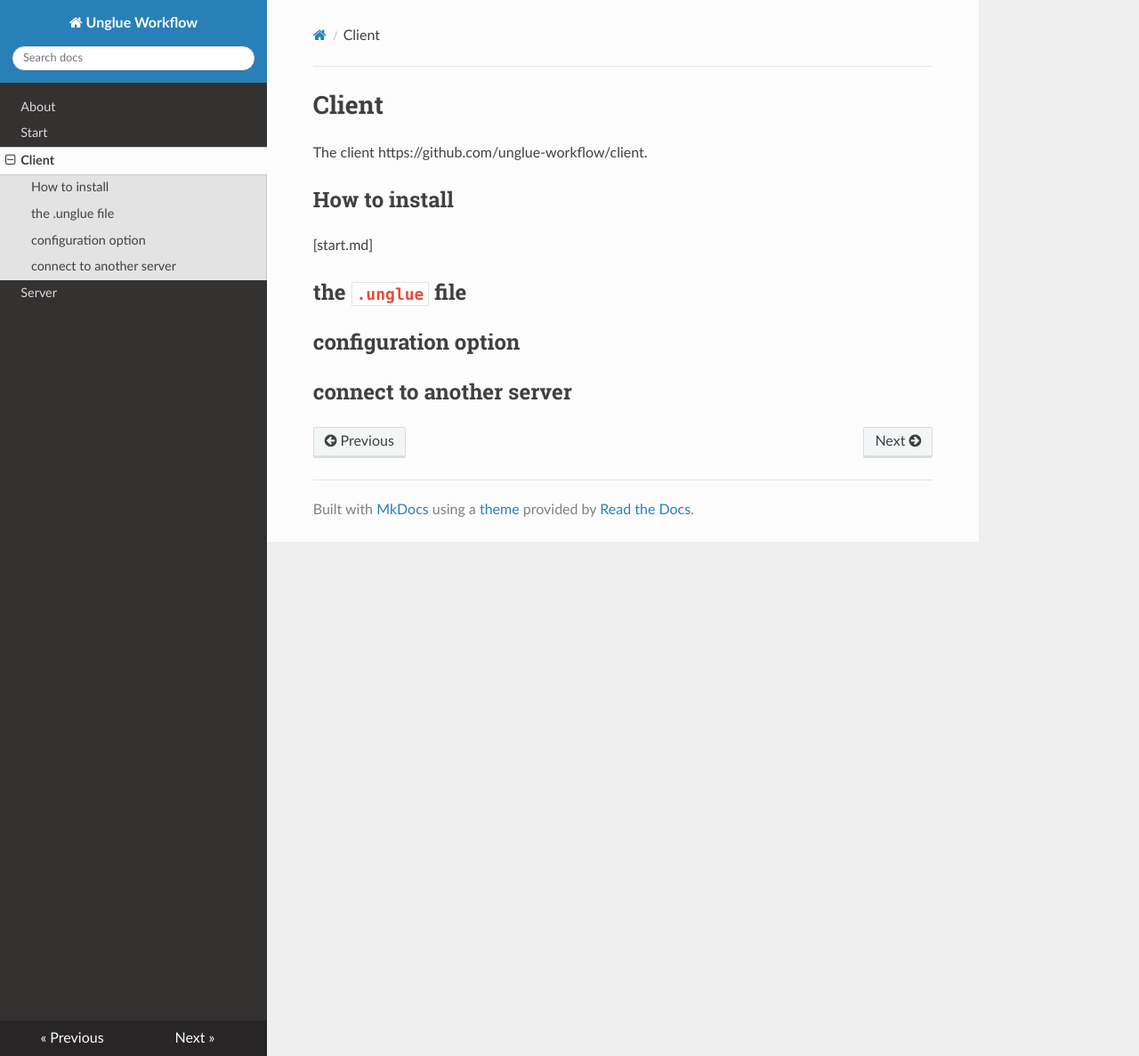
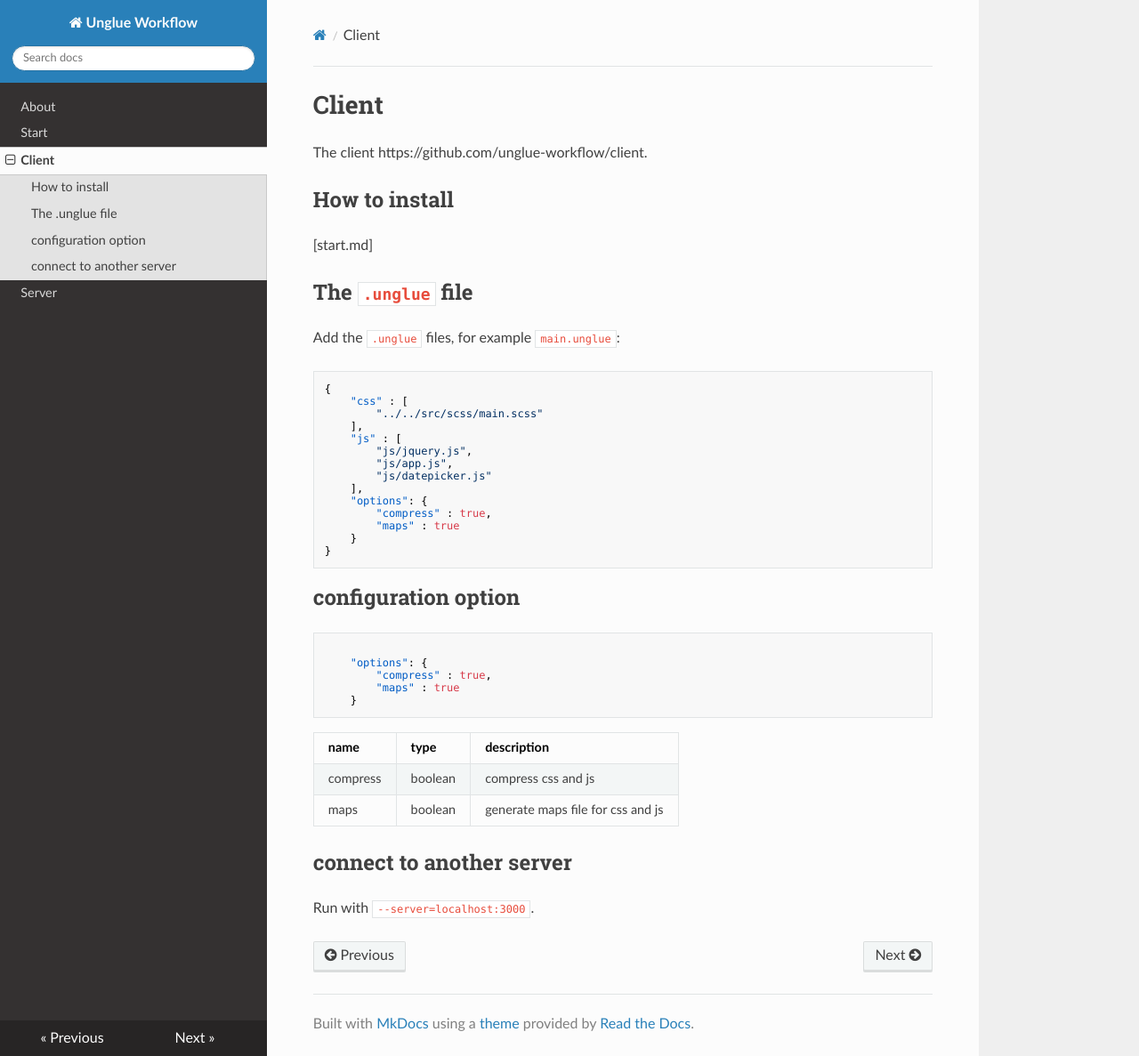
Before and after one commit to frontend-workflow-cloud-compiler/docs, an MkDocs documentation site: the page built from docs/client.md, in a window 1280 px wide and 1187 px high. Shown: the whole window at 89% size. Built offline with MkDocs 1.6.1, drawn with Linux system fonts in a browser that asks for light colours; nearby versions of some CDN libraries.

Commit message:
Update client.md

````diff
--- a/docs/client.md
+++ b/docs/client.md
@@ -6,8 +6,42 @@ The client https://github.com/unglue-workflow/client.
 
 [start.md]
 
-## the `.unglue` file
+## The `.unglue` file
 
-## configuration option
+Add the `.unglue` files, for example `main.unglue`:
+
+```json
+{
+    "css" : [
+        "../../src/scss/main.scss"
+    ],
+    "js" : [
+        "js/jquery.js",
+        "js/app.js",
+        "js/datepicker.js"
+    ],
+    "options": {
+        "compress" : true,
+        "maps" : true
+    }
+}
+```
+
+## configuration option
+
+```json
+
+    "options": {
+        "compress" : true,
+        "maps" : true
+    }
+```
+
+|name|type|description
+|----|----|-----------
+|compress|boolean|compress css and js
+|maps|boolean|generate maps file for css and js
 
 ## connect to another server
+
+Run with `--server=localhost:3000`.
````
